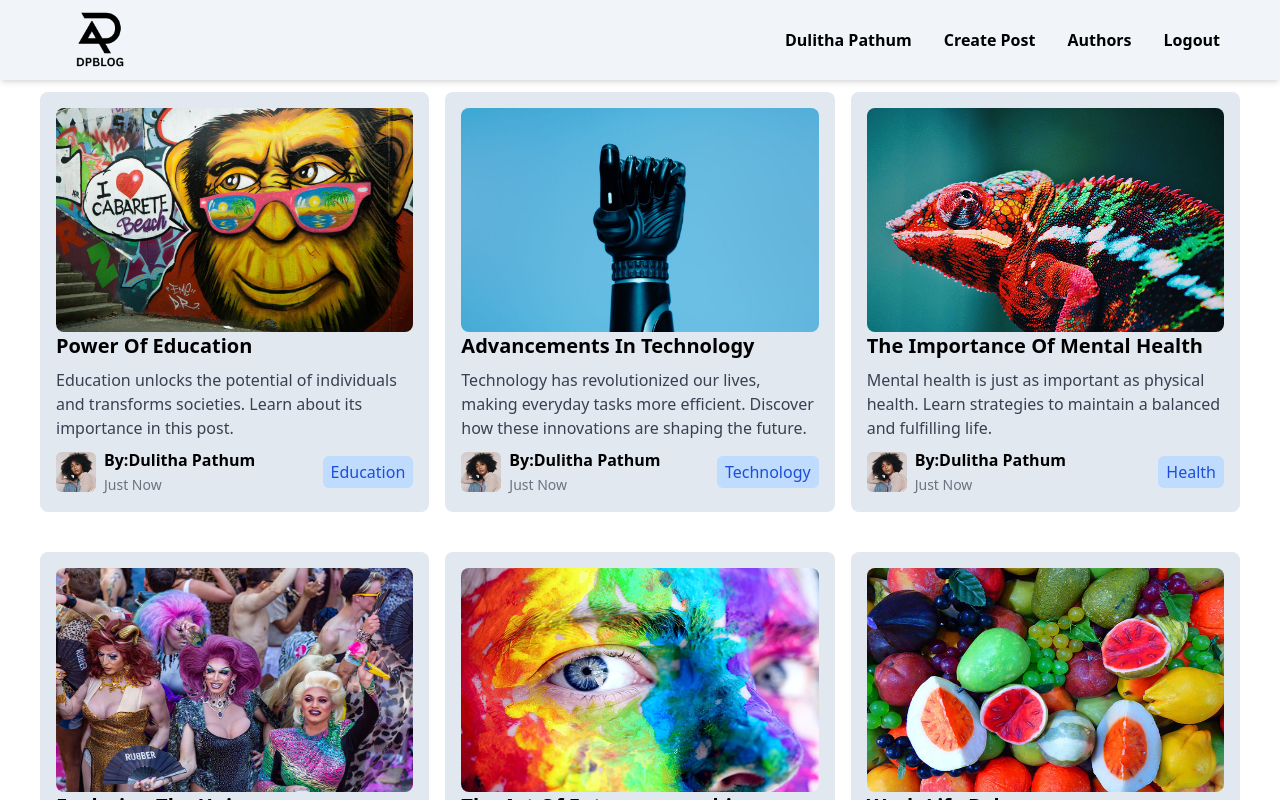
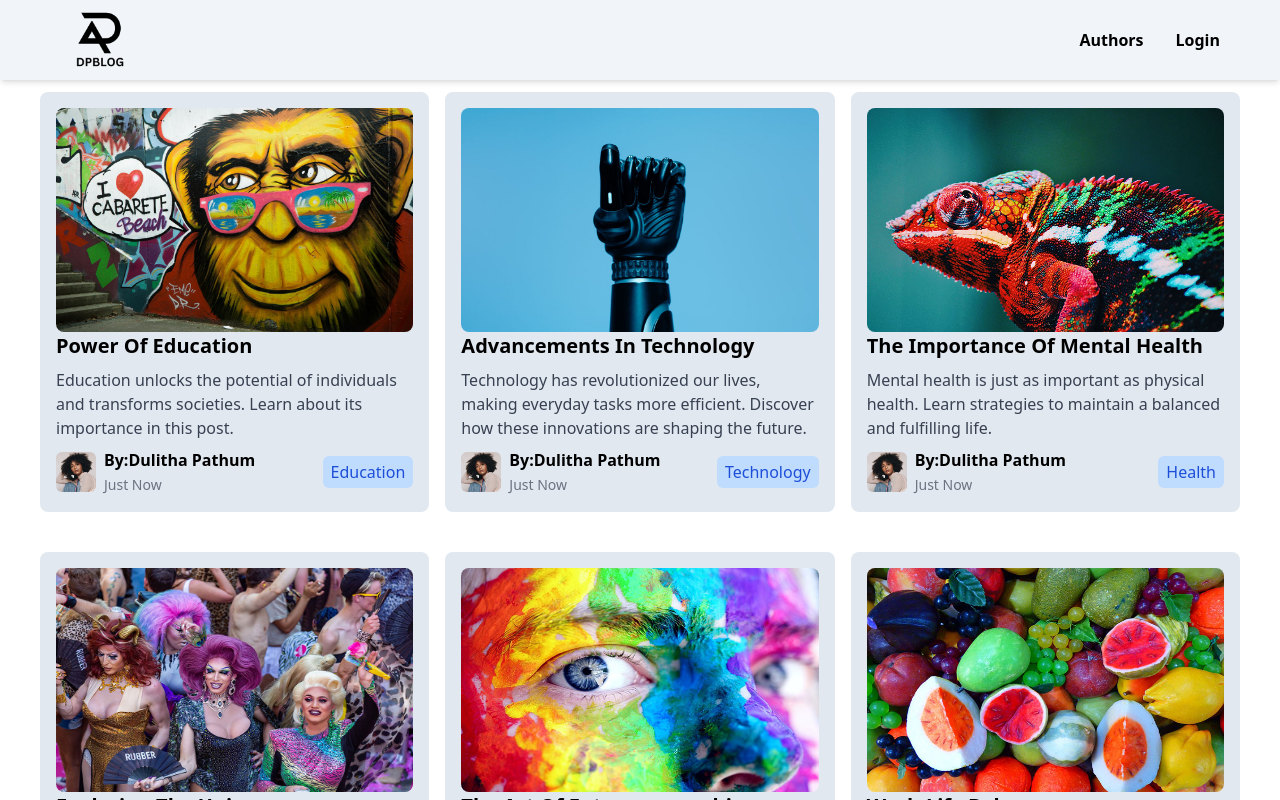
Before and after one commit to Dulithapathum/MERN-Blog-App, a React (Vite) app in the folder client/: page / in a window 1280 px wide. Shown: the top 800 px of the page. Built offline with nearby package versions, Linux system fonts and the light colour scheme.

Commit message:
Header Context Connect

```diff
--- a/client/src/Components/Header.jsx
+++ b/client/src/Components/Header.jsx
@@ -1,13 +1,16 @@
-import React, { useState } from "react";
+import React, { useContext, useState } from "react";
 import logo from "../assetes/logo.png";
 import { Link } from "react-router-dom";
 import { AiOutlineMenu, AiOutlineClose } from "react-icons/ai";
-
+import { UserContext } from "../Context/userContext";
 const Header = () => {
   const [isMenuOpen, setIsMenuOpen] = useState(false);
-
+  const { currentUser } = useContext(UserContext);
   return (
+    <>
+      {currentUser?.id && (
         <nav className=" sticky top-0 z-50  flex items-center bg-slate-100 justify-center  shadow-md ">
+          {
             <div className="flex justify-between items-center w-full max-w-[1200px] px-5 ">
               <Link to="/">
                 <img src={logo} alt="logo" className="w-20" />
@@ -34,6 +37,7 @@ const Header = () => {
                 {isMenuOpen ? <AiOutlineClose /> : <AiOutlineMenu />}
               </button>
             </div>
+          }
 
           {isMenuOpen && (
             <div className="absolute top-20 left-0 w-full bg-slate-100 md:hidden shadow-md">
@@ -62,6 +66,51 @@ const Header = () => {
             </div>
           )}
         </nav>
+      )}
+      {!currentUser?.id && (
+        <nav className=" sticky top-0 z-50  flex items-center bg-slate-100 justify-center  shadow-md ">
+          {
+            <div className="flex justify-between items-center w-full max-w-[1200px] px-5 ">
+              <Link to="/">
+                <img src={logo} alt="logo" className="w-20" />
+              </Link>
+              <ul className="hidden md:flex gap-8 font-semibold capitalize">
+                <li>
+                  <Link to="authors">Authors</Link>
+                </li>
+                <li>
+                  <Link to="login">Login</Link>
+                </li>
+              </ul>
+
+              <button
+                className="md:hidden text-2xl"
+                onClick={() => setIsMenuOpen(!isMenuOpen)}
+              >
+                {isMenuOpen ? <AiOutlineClose /> : <AiOutlineMenu />}
+              </button>
+            </div>
+          }
+
+          {isMenuOpen && (
+            <div className="absolute top-20 left-0 w-full bg-slate-100 md:hidden shadow-md">
+              <ul className="flex flex-col items-center gap-6 py-6 font-semibold capitalize">
+                <li>
+                  <Link to="authors" onClick={() => setIsMenuOpen(false)}>
+                    Authors
+                  </Link>
+                </li>
+                <li>
+                  <Link to="login" onClick={() => setIsMenuOpen(false)}>
+                    Login
+                  </Link>
+                </li>
+              </ul>
+            </div>
+          )}
+        </nav>
+      )}
+    </>
   );
 };
 
```
Lines whose indentation alone changed are shown as unchanged.
